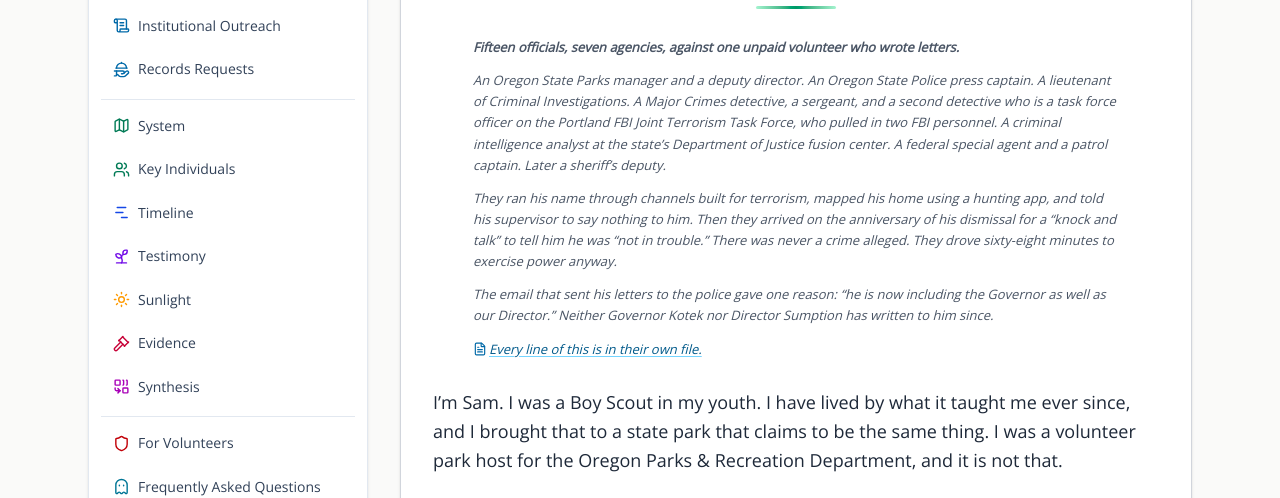
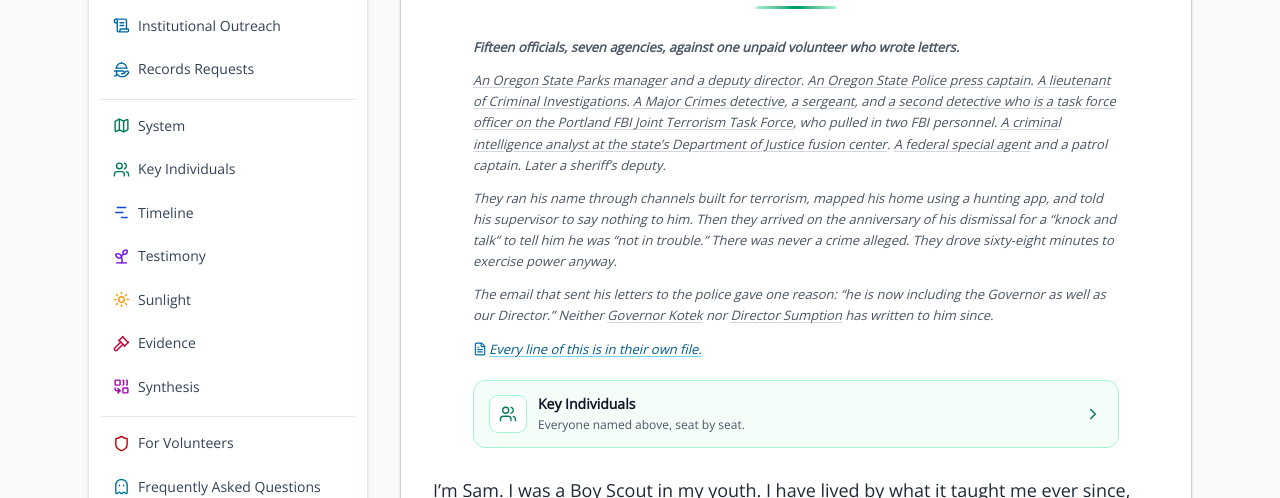
Before and after one commit to rswfire/rswfire.oprd, a Next.js app: page / in a window 1280 px wide. Shown: the part 284-782 px from the top of the page. Built offline with nearby package versions, Linux system fonts and the light colour scheme; no server answers.

Commit message:
Testimony card: each role named links to its seat; a Key Individuals card under the citation

```diff
--- a/components/TestimonyCard.tsx
+++ b/components/TestimonyCard.tsx
@@ -6,12 +6,13 @@
 // partId(). When a part is added or retitled there, update this list.
 
 import Link from "next/link";
-import { Sprout } from "lucide-react";
+import type { ReactNode } from "react";
+import { ChevronRight, Sprout, Users } from "lucide-react";
 import { CURRENT_VERSION } from "@/data/testimonyVersions";
 import { TESTIMONY_META } from "@/data/testimonyMeta";
 import TestimonyPdfButton from "@/components/testimony/TestimonyPdfButton";
 import Cite from "@/components/Cite";
-import { APPARATUS } from "@/data/apparatus";
+import { APPARATUS, APPARATUS_SEATS } from "@/data/apparatus";
 import Icon from "@/components/Icon";
 
 const CHAPTERS = [
@@ -26,6 +27,28 @@ const CHAPTERS = [
     "THE THREE MEN WITH GUNS",
     "THE GOVERNOR'S SILENCE",
 ];
+
+/** The text with each named role linked to that person's drawer on Key Individuals. */
+function withSeats(text: string): ReactNode[] {
+    const hits = APPARATUS_SEATS
+        .map(([phrase, seat]) => ({ phrase, seat, at: text.indexOf(phrase) }))
+        .filter((h) => h.at >= 0)
+        .sort((a, b) => a.at - b.at);
+    const out: ReactNode[] = [];
+    let i = 0;
+    for (const h of hits) {
+        if (h.at < i) continue;
+        out.push(text.slice(i, h.at));
+        out.push(
+            <Link key={h.seat} href={`/key-individuals#seat-${h.seat}`} className="text-inherit underline decoration-gray-300 underline-offset-2 hover:text-emerald-800 hover:decoration-emerald-500">
+                {h.phrase}
+            </Link>,
+        );
+        i = h.at + h.phrase.length;
+    }
+    out.push(text.slice(i));
+    return out;
+}
 
 export default function TestimonyCard() {
     return (
@@ -53,14 +76,27 @@ export default function TestimonyCard() {
                     prints the same block and cannot see this file. */}
                 <div className="mt-7 space-y-3 text-[13px] italic leading-relaxed text-gray-600 lg:mx-10">
                     <p className="font-bold">{APPARATUS.count}</p>
-                    <p>{APPARATUS.roster}</p>
+                    <p>{withSeats(APPARATUS.roster)}</p>
                     <p>{APPARATUS.account}</p>
-                    <p>{APPARATUS.silence}</p>
+                    <p>{withSeats(APPARATUS.silence)}</p>
                     <p>
                         <Cite ulid={APPARATUS.citationUlid} thread={APPARATUS.citationThread}>
                             {APPARATUS.citation}
                         </Cite>
                     </p>
+                    <Link
+                        href="/key-individuals"
+                        className="not-italic group !mt-5 flex items-center gap-3 rounded-xl border border-emerald-200 bg-emerald-50/60 px-4 py-3 no-underline transition-colors hover:border-emerald-300 hover:bg-emerald-50"
+                    >
+                        <span aria-hidden className="flex h-9 w-9 shrink-0 items-center justify-center rounded-lg bg-white text-emerald-700 ring-1 ring-emerald-200">
+                            <Users size={18} strokeWidth={1.75} />
+                        </span>
+                        <span className="min-w-0 flex-1">
+                            <span className="block text-[14px] font-semibold text-gray-900">Key Individuals</span>
+                            <span className="block text-[12px] text-gray-600">Everyone named above, seat by seat.</span>
+                        </span>
+                        <ChevronRight aria-hidden size={18} className="shrink-0 text-emerald-700 transition-transform group-hover:translate-x-0.5" />
+                    </Link>
                 </div>
 
                 <div className="mt-7 space-y-4 text-lg leading-relaxed text-gray-800">
--- a/data/apparatus.ts
+++ b/data/apparatus.ts
@@ -25,3 +25,23 @@ export const APPARATUS = {
     citationUlid: "01M1M4WF78XJPEJJ48D1JZ4SJ8",
     citationThread: "osp",
 } as const;
+
+/**
+ * Where each role named above has its seat on Key Individuals. The card
+ * links these phrases; the PDF prints the plain text. Each phrase must
+ * appear verbatim in roster or silence. The patrol captain, the sheriff's
+ * deputy and the two FBI personnel have no seat.
+ */
+export const APPARATUS_SEATS: [phrase: string, seat: string][] = [
+    ["An Oregon State Parks manager", "emergency-manager"],
+    ["a deputy director", "deputy"],
+    ["An Oregon State Police press captain", "press-captain"],
+    ["A lieutenant of Criminal Investigations", "lieutenant"],
+    ["A Major Crimes detective", "case-detective"],
+    ["a sergeant", "sergeant"],
+    ["a second detective who is a task force officer on the Portland FBI Joint Terrorism Task Force", "task-force-detective"],
+    ["A criminal intelligence analyst at the state’s Department of Justice fusion center", "fusion-center-analyst"],
+    ["A federal special agent", "forest-service-agent"],
+    ["Governor Kotek", "governor"],
+    ["Director Sumption", "director"],
+];
```
